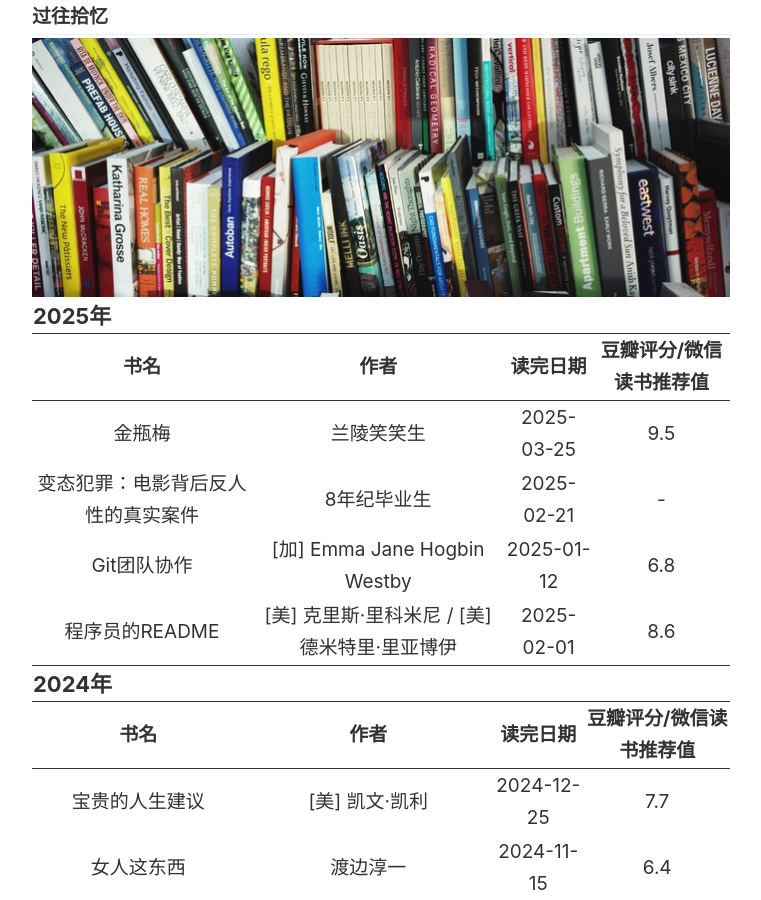
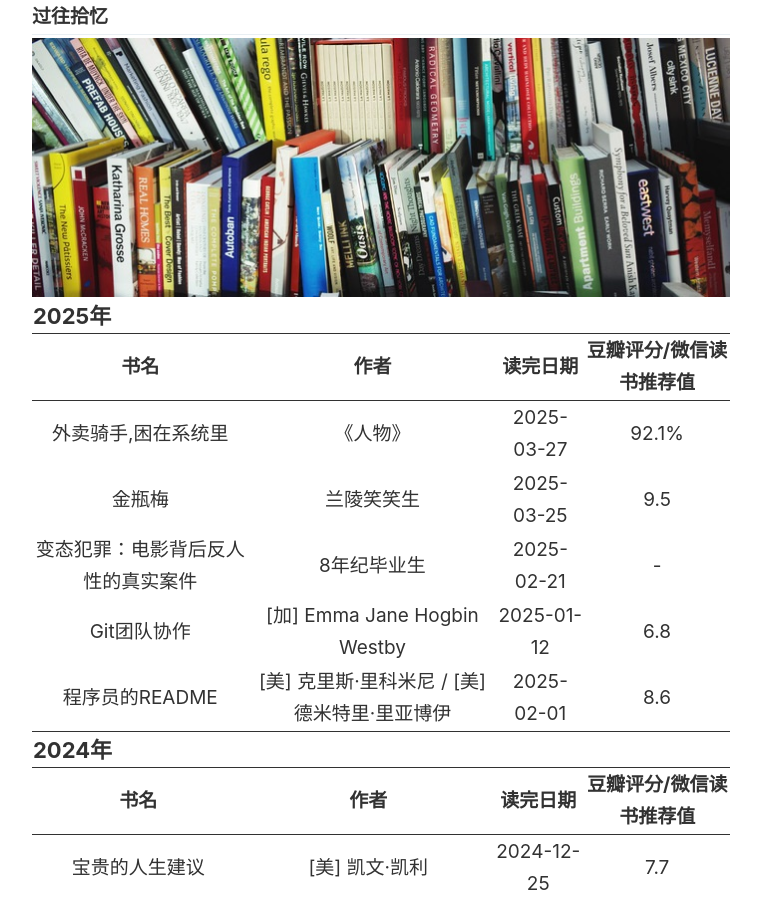
Before and after one commit to SWHL/SWHL.github.io, a Jekyll site: the page built from _pages/books.md, in a window 1280 px wide and 900 px high. Shown: the whole window, without its empty margins (259-1020 px from the left). Built offline with Jekyll 4.4.1, drawn with Linux system fonts in a browser that asks for light colours.

Commit message:
Update books.md

```diff
--- a/_pages/books.md
+++ b/_pages/books.md
@@ -16,6 +16,12 @@ image: "./images/pages/books.jpg"
         </tr>
 　　</thead>
     <tbody>
+    　　<tr>
+    　　　　　<td><a href="https://weread.qq.com/web/reader/a0c323c0813ab9c32g0177c0#outline?noScroll=1" target="_blank">外卖骑手,困在系统里</a></td>
+    　　　　　<td>《人物》</td>
+    　　　　　<td>2025-03-27</td>
+    　　　　　<td>92.1%</td>
+    　　</tr>
     　　<tr>
     　　　　　<td><a href="https://book.douban.com/subject/26877943/" target="_blank">金瓶梅</a></td>
     　　　　　<td>兰陵笑笑生</td>
```
